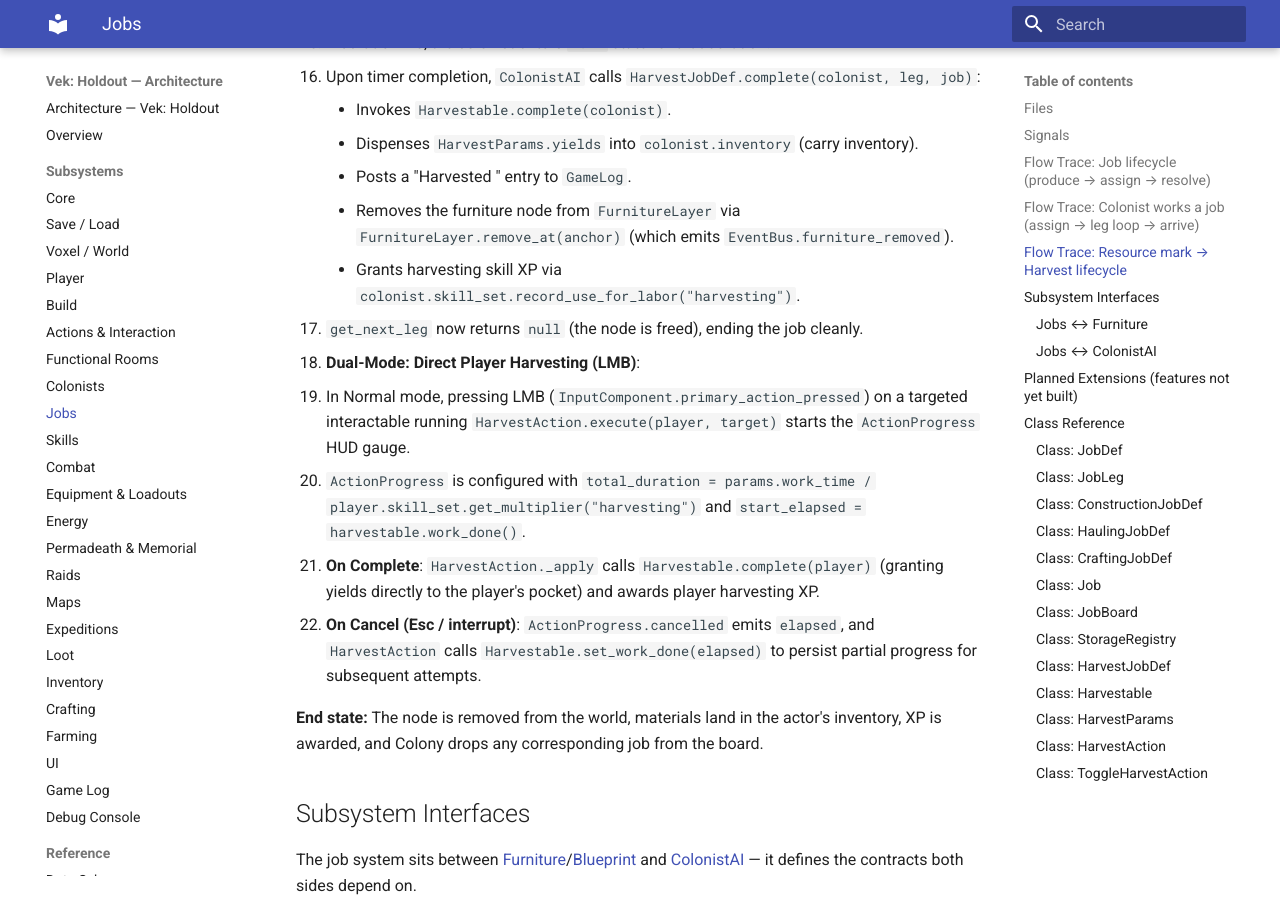
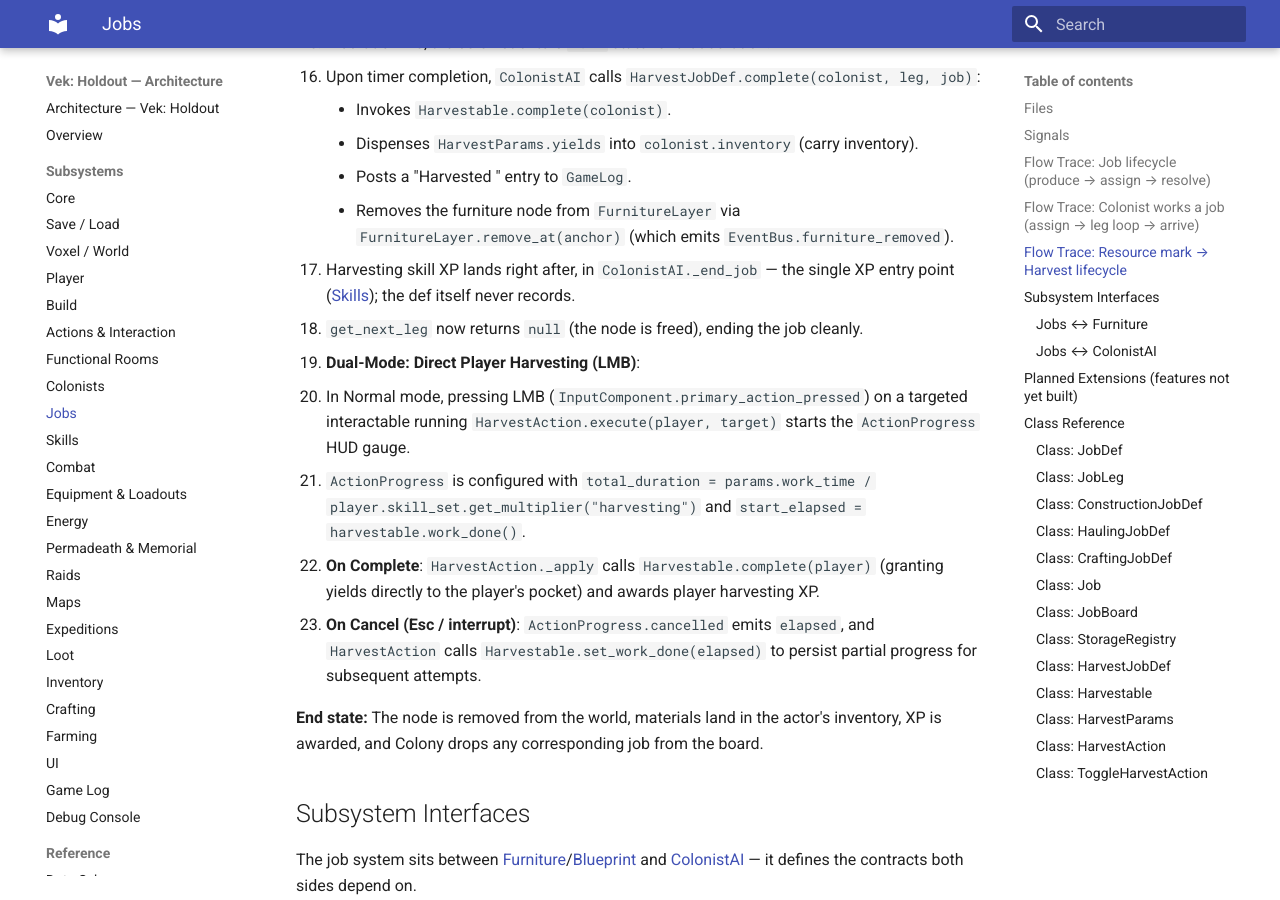
Before and after one commit to gdgonzaga/vek-holdout, an MkDocs documentation site: the page built from docs/architecture/jobs.md, in a window 1280 px wide and 900 px high, scrolled down 7898 px. Built offline with MkDocs 1.6.1 and Material for MkDocs 9.7.7, drawn with Linux system fonts in a browser that asks for light colours.

Commit message:
fix(skills): single XP site for colonists and players
Colonist job XP now records only in ColonistAI._end_job (skills.md's
documented contract); player XP only in the GameActions. Previously
every farming/harvest labor double-recorded:
- HarvestJobDef.complete and SowJobDef.complete called
  record_use_for_labor on top of _end_job's generic success record.
- Growable.water()/tend() recorded for colonist actors (stacking with
  _end_job) and for player actors (inconsistent with plant/harvest,
  which record XP in the action).

Growable is now XP-free; FarmManualAction's water/tend gauge callbacks
record the player's farming XP like the plant callback already did.
jobs.md and job-extensions.md updated to match — they documented the
def-side recording that skills.md already contradicted.

Affected suites green: suite_farming_test 10/10 (incl. new
no-def-XP regression), suite_harvesting_test 7/7.

```diff
--- a/docs/architecture/jobs.md
+++ b/docs/architecture/jobs.md
@@ -120,7 +120,7 @@ The harvest subsystem provides dual-mode gathering: colonists work marked nodes
      - Dispenses `HarvestParams.yields` into `colonist.inventory` (carry inventory).
      - Posts a "Harvested <label>" entry to `GameLog`.
      - Removes the furniture node from `FurnitureLayer` via `FurnitureLayer.remove_at(anchor)` (which emits `EventBus.furniture_removed`).
-     - Grants harvesting skill XP via `colonist.skill_set.record_use_for_labor("harvesting")`.
+   - Harvesting skill XP lands right after, in `ColonistAI._end_job` — the single XP entry point ([Skills](skills.md)); the def itself never records.
    - `get_next_leg` now returns `null` (the node is freed), ending the job cleanly.
 4. **Dual-Mode: Direct Player Harvesting (LMB)**:
    - In Normal mode, pressing LMB (`InputComponent.primary_action_pressed`) on a targeted interactable running `HarvestAction.execute(player, target)` starts the `ActionProgress` HUD gauge.
```
Also changed, not shown: docs/architecture/job-extensions.md (+1 -1 lines), 6 other files.
